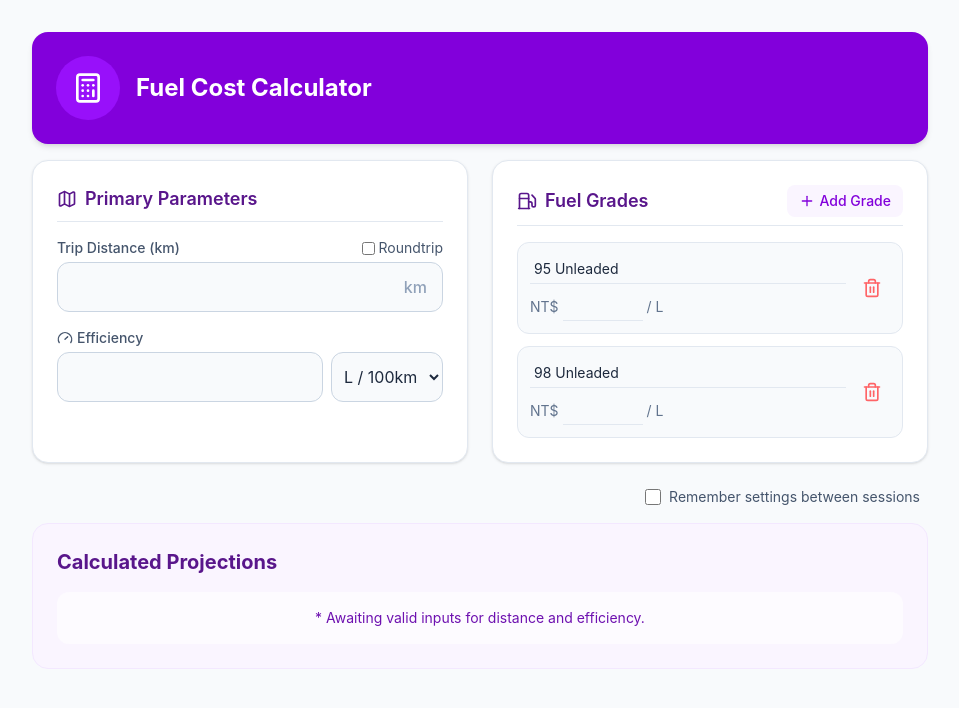
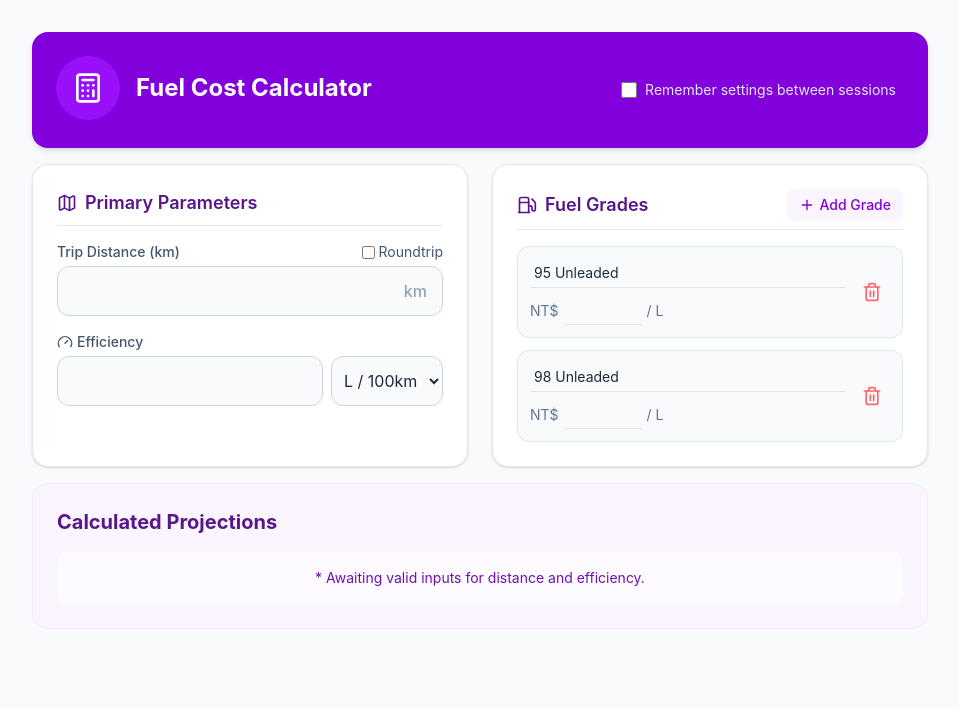
Before and after one commit to marktaiwan/Fuel-Cost-Calculator, a React (Vite) app: page / in a window 1280 px wide. Shown: the top 708 px of the page, without its empty margins (160-1119 px from the left). Built offline with nearby package versions, Linux system fonts and the light colour scheme.

Commit message:
Reposition settings checkbox

```diff
--- a/src/App.tsx
+++ b/src/App.tsx
@@ -133,12 +133,25 @@ function App() {
   return (
     <div className="min-h-screen p-4 md:p-8">
       <div className="max-w-4xl mx-auto space-y-4">
-        <header className="bg-purple-700 text-white p-4 sm:p-6 rounded-2xl shadow-md flex items-center space-x-4">
-          <div className="bg-purple-600 p-2 sm:p-4 rounded-full">
-            <Calculator size={32} />
+        <header className="bg-purple-700 text-white p-4 sm:p-6 rounded-2xl shadow-md flex items-center space-x-4 space-y-1 flex-wrap">
+          <div className="flex items-center space-x-4">
+            <div className="bg-purple-600 p-2 sm:p-4 rounded-full">
+              <Calculator size={32} />
+            </div>
+            <div className="shrink-0">
+              <h1 className="text-2xl font-bold">Fuel Cost Calculator</h1>
+            </div>
           </div>
-          <div>
-            <h1 className="text-2xl font-bold">Fuel Cost Calculator</h1>
+          <div className="flex grow justify-end px-2">
+            <label className="flex items-center gap-2 text-sm text-slate-200 cursor-pointer hover:text-white transition-colors">
+              <input
+                type="checkbox"
+                checked={rememberSettings}
+                onChange={(e) => setRememberSettings(e.target.checked)}
+                className="accent-pink-500 w-4 h-4 rounded cursor-pointer"
+              />
+              Remember settings between sessions
+            </label>
           </div>
         </header>
 
@@ -251,18 +264,6 @@ function App() {
               ))}
             </div>
           </div>
-
-          <div className="sm:col-span-2 flex justify-end px-2 order-3">
-            <label className="flex items-center gap-2 text-sm text-slate-600 cursor-pointer hover:text-purple-700 transition-colors">
-              <input
-                type="checkbox"
-                checked={rememberSettings}
-                onChange={(e) => setRememberSettings(e.target.checked)}
-                className="accent-pink-500 w-4 h-4 rounded text-purple-600 focus:ring-purple-500 cursor-pointer"
-              />
-              Remember settings between sessions
-            </label>
-          </div>
         </div>
 
         <div className="bg-purple-50 p-3 md:p-6 rounded-2xl border border-purple-100">
```
